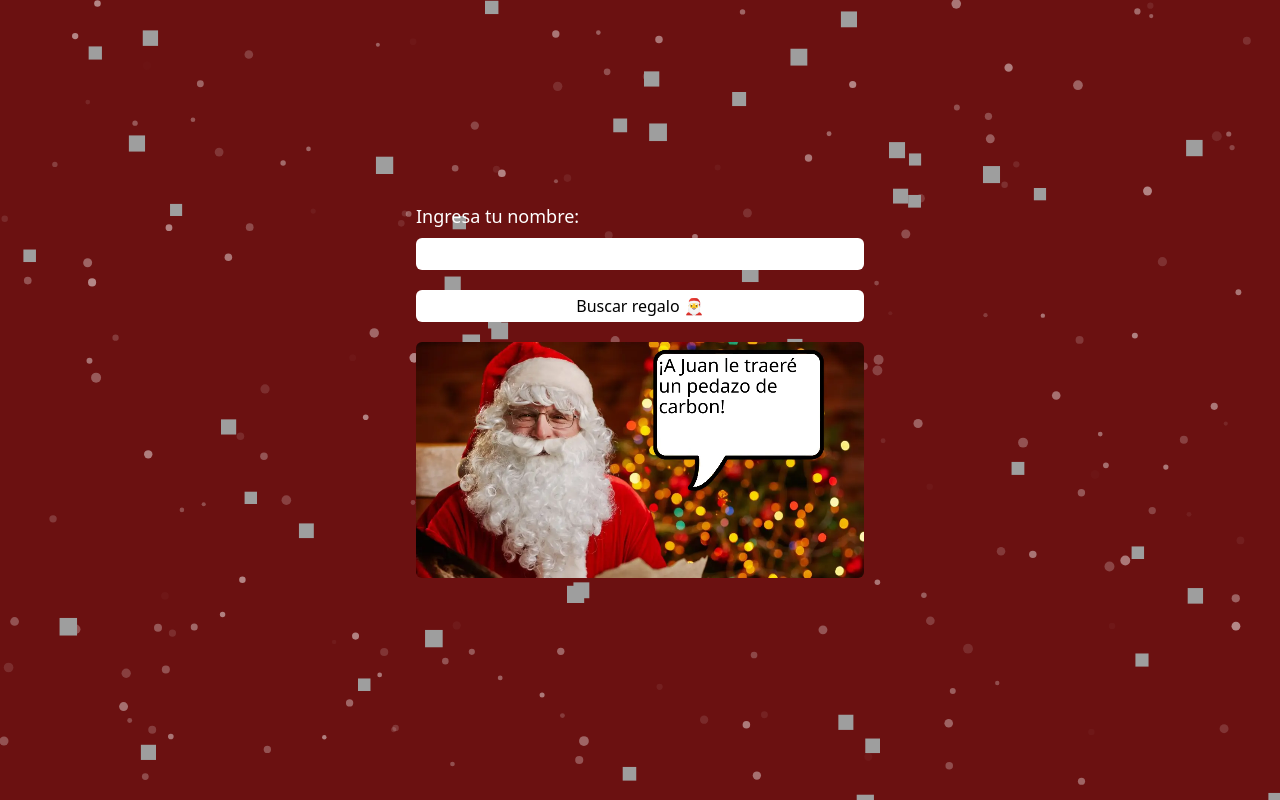
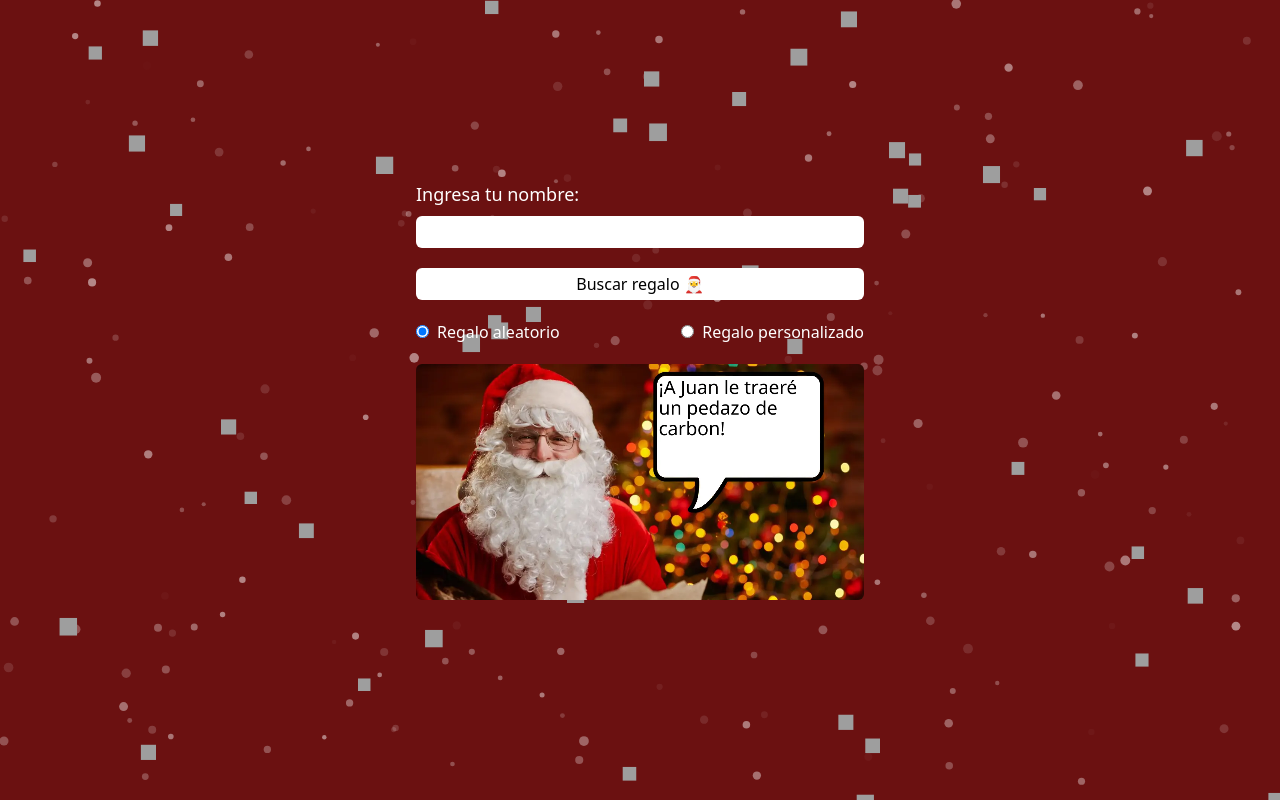
Before and after one commit to gerardocrr/happy-cards, a Next.js app: page /santa-claus in a window 1280 px wide. Built offline with nearby package versions, Linux system fonts and the light colour scheme.

Commit message:
style: enhance Form component to support random and custom gift options

```diff
--- a/components/Form.tsx
+++ b/components/Form.tsx
@@ -8,14 +8,26 @@ interface FormProps {
 
 export function Form({ setName, setGift }: FormProps) {
   const [namePreview, setNamePreview] = useState("");
+  const [optionRadio, setOptionRadio] = useState("random");
+  const [customGift, setCustomGift] = useState("");
 
   const handleSubmit = (e: React.FormEvent<HTMLFormElement>) => {
     e.preventDefault();
+    if (optionRadio === "random") {
       setName(namePreview);
       setGift(randomGift());
+    } else {
+      setName(namePreview);
+      setGift(customGift);
+    }
+  };
+
+  const handleOptionChange = (e: React.ChangeEvent<HTMLInputElement>) => {
+    setOptionRadio(e.target.value);
   };
 
   return (
+    <>
       <form onSubmit={handleSubmit} className="flex flex-col w-1/2">
         <label htmlFor="name" className="text-lg text-white mb-2">
           Ingresa tu nombre:
@@ -28,7 +40,51 @@ export function Form({ setName, setGift }: FormProps) {
           maxLength={10}
           onChange={(e) => setNamePreview(e.target.value)}
         />
-      <button className="bg-white rounded-md mb-5 p-1">Buscar regalo 🎅</button>
+        {optionRadio === "random" ? (
+          <button className="bg-white rounded-md mb-5 p-1">
+            Buscar regalo 🎅
+          </button>
+        ) : (
+          <div className="flex flex-col">
+            <label htmlFor="gift" className="text-lg text-white mb-2">
+              Escribe tu regalo:
+            </label>
+            <input
+              id="gift"
+              className="mb-5 rounded-md p-1"
+              type="text"
+              required
+              maxLength={55}
+              onChange={(e) => setCustomGift(e.target.value)}
+            />
+            <button className="bg-white rounded-md mb-5 p-1">
+              Agregar regalo 🎅
+            </button>
+          </div>
+        )}
       </form>
+      <div className="mb-5 w-1/2 flex justify-between">
+        <label className="text-white -mx-2">
+          <input
+            className="mx-2"
+            type="radio"
+            value="random"
+            checked={optionRadio === "random"}
+            onChange={handleOptionChange}
+          />
+          Regalo aleatorio
+        </label>
+        <label className="text-white">
+          <input
+            className="mx-2"
+            type="radio"
+            value="custom"
+            checked={optionRadio === "custom"}
+            onChange={handleOptionChange}
+          />
+          Regalo personalizado
+        </label>
+      </div>
+    </>
   );
 }
```
Lines whose indentation alone changed are shown as unchanged.
